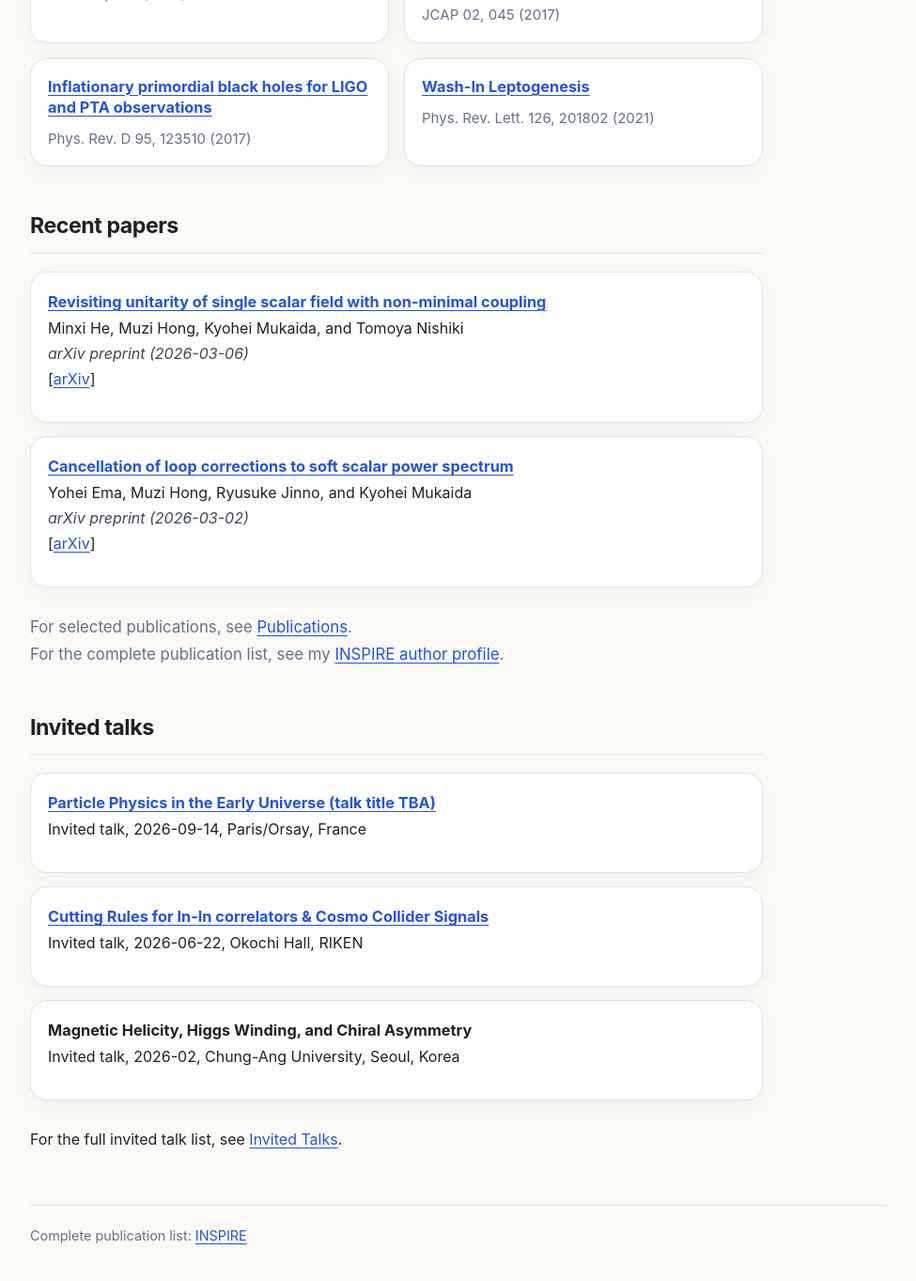
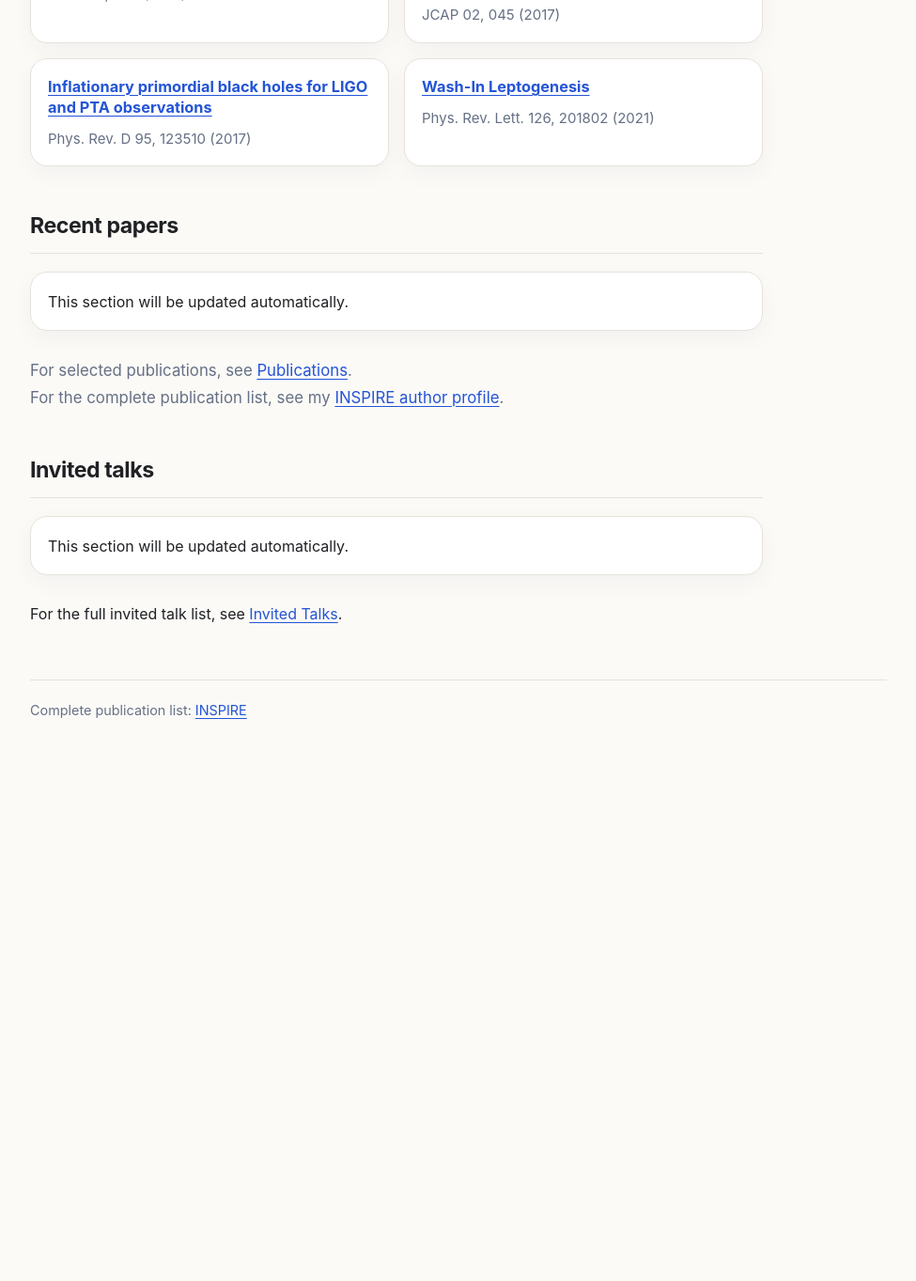
Before and after one commit to kyoheimukaida/kyoheimukaida.github.io, a Jekyll site: the page built from index.md, in a window 1280 px wide and 1400 px high, scrolled down 689 px. Shown: the top 1363 px of the window at 94% size, without its empty margins (152-1127 px from the left). Built offline with Jekyll 4.4.1, drawn with Linux system fonts in a browser that asks for light colours; after the commit the page ends 1530 px from its top, so only the background shows below that.

Commit message:
index.md を更新

```diff
--- a/index.md
+++ b/index.md
@@ -54,15 +54,7 @@ title: Home
 <div class="card-list" markdown="1">
 
 <!-- recent-papers:start -->
-- **[Revisiting unitarity of single scalar field with non-minimal coupling](https://arxiv.org/abs/2603.06296)**
-  Minxi He, Muzi Hong, Kyohei Mukaida, and Tomoya Nishiki
-  *arXiv preprint (2026-03-06)*
-  [[arXiv](https://arxiv.org/abs/2603.06296)]
-
-- **[Cancellation of loop corrections to soft scalar power spectrum](https://arxiv.org/abs/2603.01961)**
-  Yohei Ema, Muzi Hong, Ryusuke Jinno, and Kyohei Mukaida
-  *arXiv preprint (2026-03-02)*
-  [[arXiv](https://arxiv.org/abs/2603.01961)]
+- This section will be updated automatically.
 <!-- recent-papers:end -->
 
 </div>
@@ -75,14 +67,7 @@ For the complete publication list, see my [INSPIRE author profile](https://inspi
 <div class="card-list" markdown="1">
 
 <!-- talks:start -->
-- **[Particle Physics in the Early Universe (talk title TBA)](https://indico.ijclab.in2p3.fr/event/13541/)**
-  Invited talk, 2026-09-14, Paris/Orsay, France
-
-- **[Cutting Rules for In-In correlators & Cosmo Collider Signals](https://indico2.riken.jp/event/5612/timetable/#20260622)**
-  Invited talk, 2026-06-22, Okochi Hall, RIKEN
-
-- **Magnetic Helicity, Higgs Winding, and Chiral Asymmetry**
-  Invited talk, 2026-02, Chung-Ang University, Seoul, Korea
+- This section will be updated automatically.
 <!-- talks:end -->
 
 </div>
```
